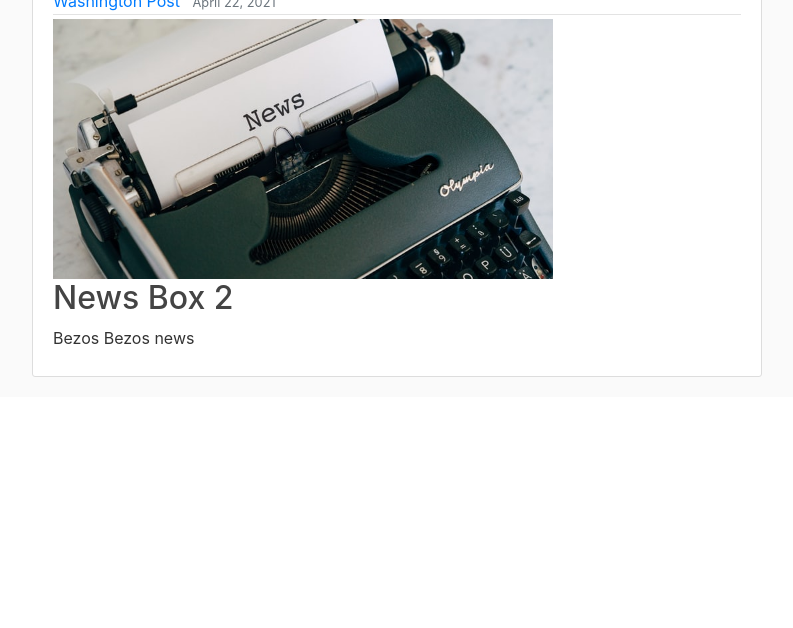
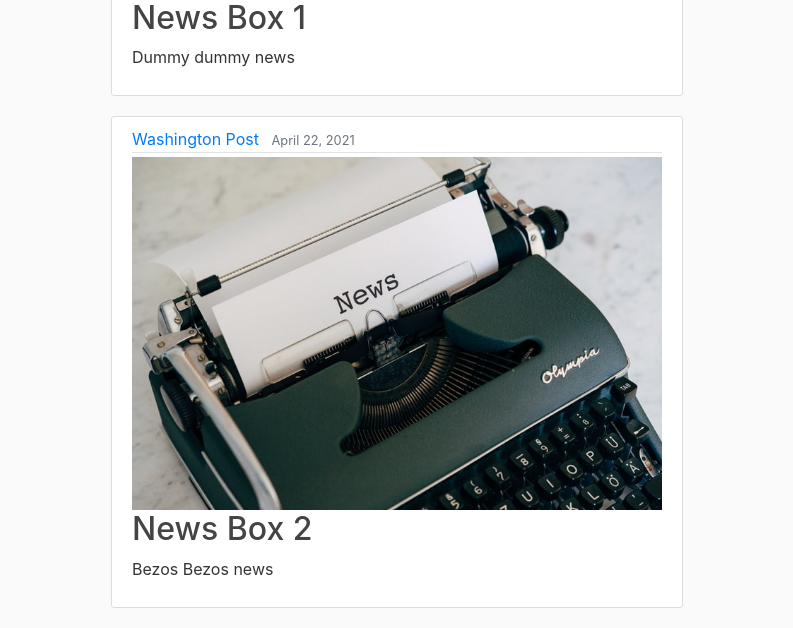
Before and after one commit to dcaohuu18/cs345_project2, a Flask app: page / in a window 1280 px wide. Shown: the part 520-1148 px from the top of the page, without its empty margins (53-846 px from the left). Before the commit the page ends 897 px from the top, so only its background shows below. Run offline with Flask 2, Linux system fonts and the light colour scheme; some libraries are stand-ins or nearby versions.

Commit message:
set the max size for the article box + make thumbnail fit within the box

```diff
--- a/app_package/static/main.css
+++ b/app_package/static/main.css
@@ -37,6 +37,13 @@
   margin-bottom: 20px;
 }
 
+article.media.content-section {
+  margin-right: auto;
+  margin-left: auto;
+  max-height: 1100px;
+  max-width: 572px;
+}
+
 .article-title {
   color: #444444;
 }
@@ -51,8 +58,8 @@
 }
 
 .article-thumbnail {
-  width: 500px;
-  height: 260px;
+  width: 100%;
+  height: 100%;
   object-fit: cover;
 }
 
```
